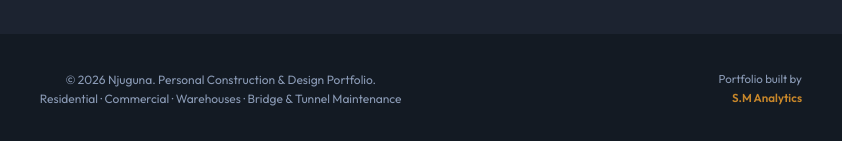
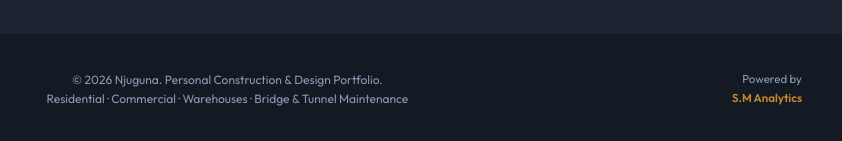
Before and after one commit to Mugo-Samuel/Njuguna-portfolio, a plain HTML site: page index.html in a window 1280 px wide. Shown: the part 5051-5192 px from the top of the page, 414-1256 px from the left. Drawn offline with nearby package versions, Linux system fonts and the light colour scheme.

Commit message:
Change footer text from 'Portfolio built by' to 'Powered by'

```diff
--- a/index.html
+++ b/index.html
@@ -756,7 +756,7 @@
     Residential · Commercial · Warehouses · Bridge &amp; Tunnel Maintenance
   </div>
   <div class="footer-brand">
-    Portfolio built by<br>
+    Powered by<br>
     <strong>S.M Analytics</strong>
   </div>
 </footer>
```
